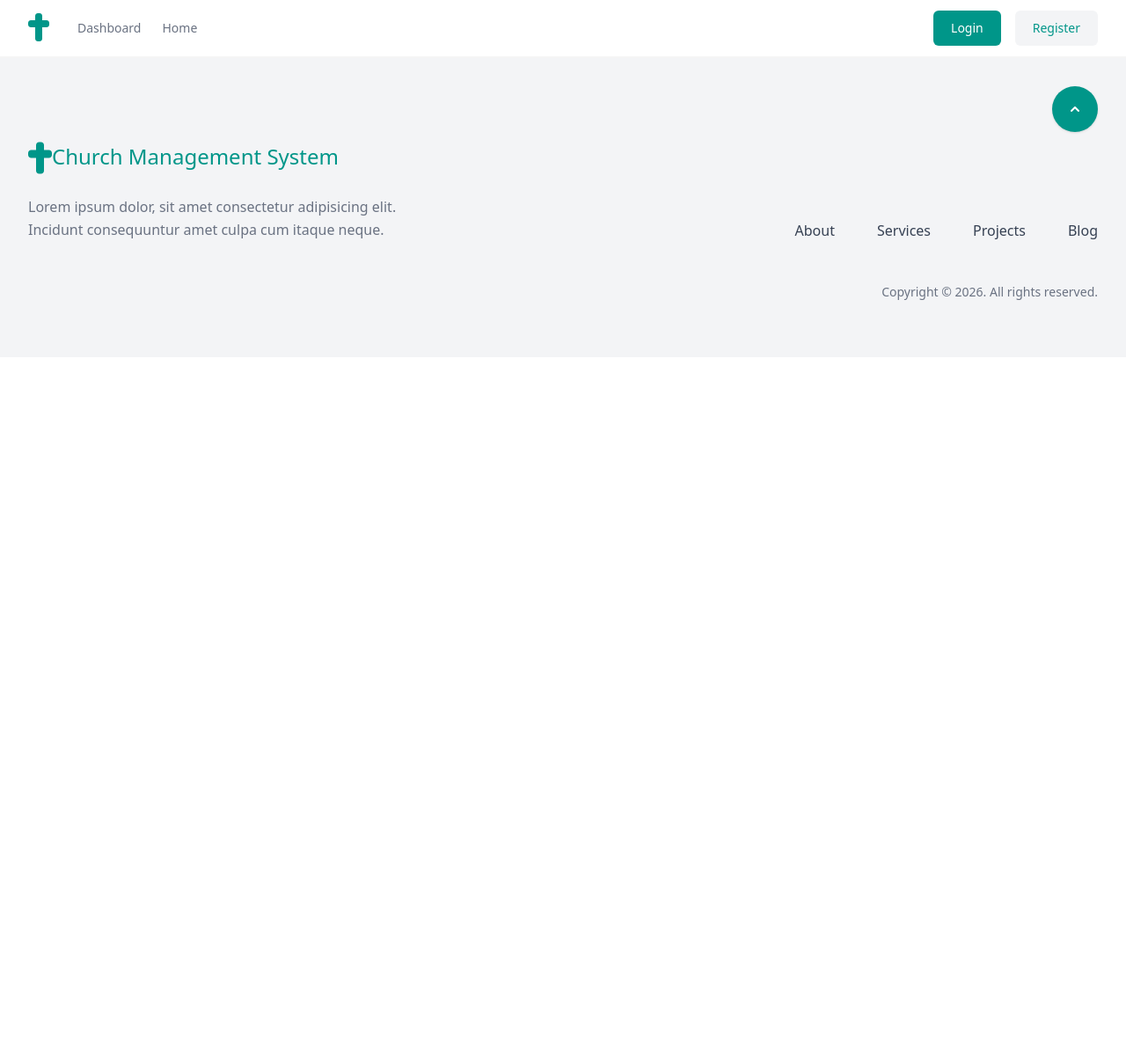
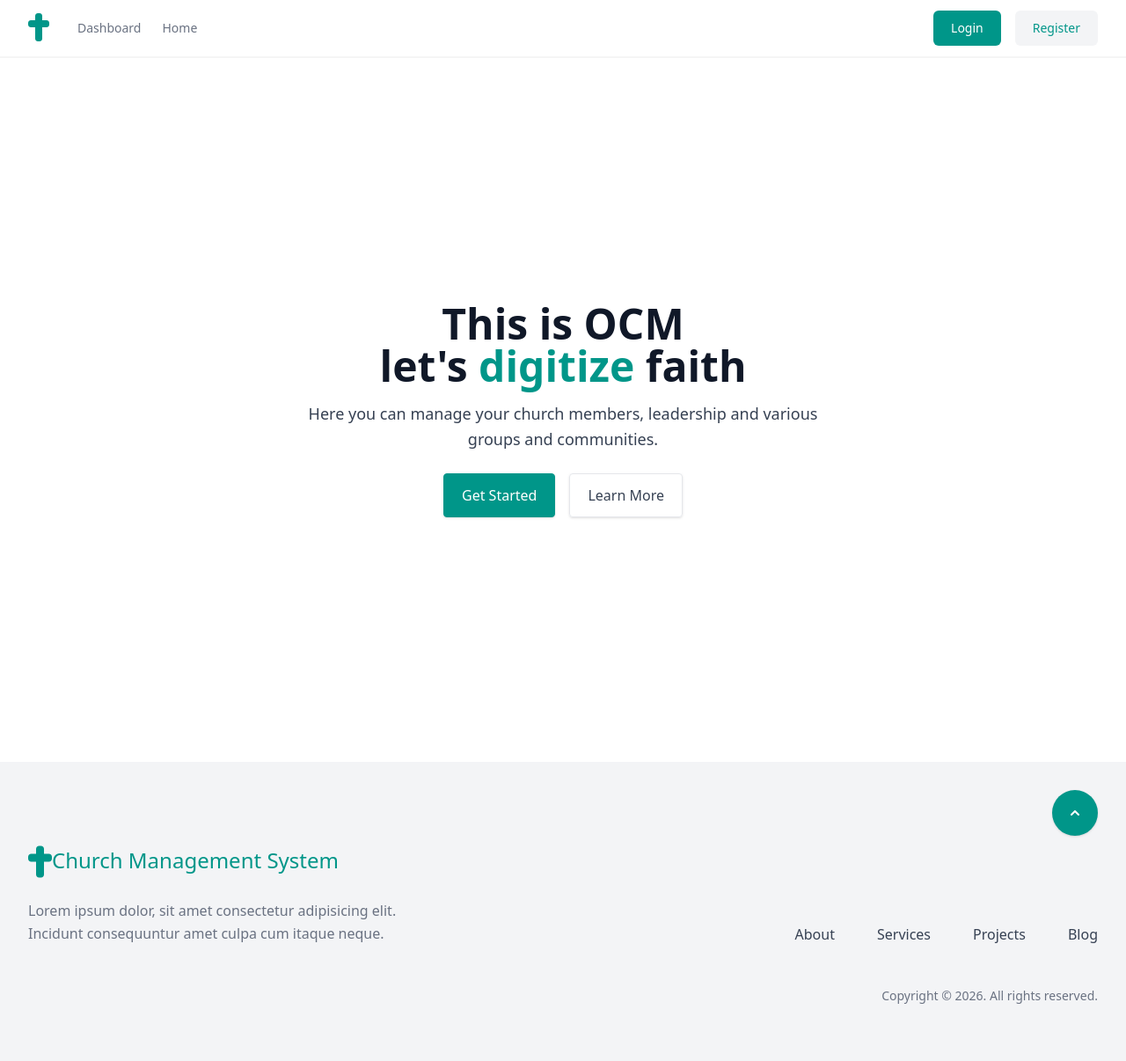
Before and after one commit to kibetnathan/O-Concord, a Django app: template backend/mainapp/templates/index.html in a window 1280 px wide. Shown: the whole page at 88% size. Before the commit the page ends 341 px from the top, so only its background shows below. Run offline with Django 5.2, Linux system fonts and the light colour scheme; the template is opened without the code that fills it, so the values that code supplies are empty; parts of the project's set-up code (start-up, migrations or seed data) failed here and were passed over; some libraries are stand-ins or nearby versions.

Commit message:
make home page

```diff
--- a/backend/mainapp/templates/index.html
+++ b/backend/mainapp/templates/index.html
@@ -1 +1,32 @@
 {% extends "base.html" %}
+{% block content %}
+    {% comment %} This page should have a hero section some about for the specific church
+    and a link to the community channels{% endcomment %}
+
+    {% comment %} Hero section {% endcomment %}
+    <section class="bg-white lg:grid lg:h-screen lg:place-content-center">
+  <div class="mx-auto w-screen max-w-7xl px-4 py-16 sm:px-6 sm:py-24 lg:px-8 lg:py-32">
+    <div class="mx-auto max-w-prose text-center">
+      <h1 class="text-4xl font-bold text-gray-900 sm:text-5xl">
+        This is OCM <br/> let's
+        <strong class="text-teal-600"> digitize </strong>
+        faith
+      </h1>
+
+      <p class="mt-4 text-base text-pretty text-gray-700 sm:text-lg/relaxed">
+        Here you can manage your church members, leadership and various groups and communities.
+      </p>
+
+      <div class="mt-4 flex justify-center gap-4 sm:mt-6">
+        <a class="inline-block rounded border border-teal-600 bg-teal-600 px-5 py-3 font-medium text-white shadow-sm transition-colors hover:bg-indigo-700" href="#">
+          Get Started
+        </a>
+
+        <a class="inline-block rounded border border-gray-200 px-5 py-3 font-medium text-gray-700 shadow-sm transition-colors hover:bg-gray-50 hover:text-gray-900" href="#">
+          Learn More
+        </a>
+      </div>
+    </div>
+  </div>
+</section>
+{% endblock content %}
--- a/backend/theme/static/css/dist/styles.css
+++ b/backend/theme/static/css/dist/styles.css
@@ -11,11 +11,16 @@
     --color-teal-500: oklch(70.4% 0.14 182.503);
     --color-teal-600: oklch(60% 0.118 184.704);
     --color-teal-700: oklch(51.1% 0.096 186.391);
+    --color-indigo-600: oklch(51.1% 0.262 276.966);
+    --color-indigo-700: oklch(45.7% 0.24 277.023);
     --color-gray-50: oklch(98.5% 0.002 247.839);
     --color-gray-100: oklch(96.7% 0.003 264.542);
+    --color-gray-200: oklch(92.8% 0.006 264.531);
     --color-gray-500: oklch(55.1% 0.027 264.364);
     --color-gray-600: oklch(44.6% 0.03 256.802);
     --color-gray-700: oklch(37.3% 0.034 259.733);
+    --color-gray-800: oklch(27.8% 0.033 256.848);
+    --color-gray-900: oklch(21% 0.034 264.665);
     --color-neutral-100: oklch(97% 0 0);
     --color-black: #000;
     --color-white: #fff;
@@ -24,6 +29,9 @@
     --container-7xl: 80rem;
     --text-sm: 0.875rem;
     --text-sm--line-height: calc(1.25 / 0.875);
+    --text-base: 1rem;
+    --text-base--line-height: calc(1.5 / 1);
+    --text-lg: 1.125rem;
     --text-xl: 1.25rem;
     --text-xl--line-height: calc(1.75 / 1.25);
     --text-2xl: 1.5rem;
@@ -35,6 +43,7 @@
     --text-6xl: 3.75rem;
     --text-6xl--line-height: 1;
     --font-weight-medium: 500;
+    --font-weight-bold: 700;
     --tracking-normal: 0em;
     --leading-normal: 1.5;
     --leading-relaxed: 1.625;
@@ -242,6 +251,9 @@
   .mx-auto {
     margin-inline: auto;
   }
+  .mt-4 {
+    margin-top: calc(var(--spacing) * 4);
+  }
   .mt-6 {
     margin-top: calc(var(--spacing) * 6);
   }
@@ -273,11 +285,17 @@
   .h-screen {
     height: 100vh;
   }
+  .w-screen {
+    width: 100vw;
+  }
   .max-w-7xl {
     max-width: var(--container-7xl);
   }
   .max-w-md {
     max-width: var(--container-md);
+  }
+  .max-w-prose {
+    max-width: 65ch;
   }
   .flex-1 {
     flex: 1;
@@ -302,6 +320,9 @@
   }
   .gap-8 {
     gap: calc(var(--spacing) * 8);
+  }
+  .rounded {
+    border-radius: 0.25rem;
   }
   .rounded-full {
     border-radius: calc(infinity * 1px);
@@ -328,6 +349,15 @@
     border-bottom-style: var(--tw-border-style);
     border-bottom-width: 2px;
   }
+  .border-gray-200 {
+    border-color: var(--color-gray-200);
+  }
+  .border-indigo-600 {
+    border-color: var(--color-indigo-600);
+  }
+  .border-teal-600 {
+    border-color: var(--color-teal-600);
+  }
   .border-b-neutral-100 {
     border-bottom-color: var(--color-neutral-100);
   }
@@ -336,6 +366,9 @@
   }
   .bg-gray-100 {
     background-color: var(--color-gray-100);
+  }
+  .bg-indigo-600 {
+    background-color: var(--color-indigo-600);
   }
   .bg-teal-600 {
     background-color: var(--color-teal-600);
@@ -357,6 +390,9 @@
   }
   .py-2\.5 {
     padding-block: calc(var(--spacing) * 2.5);
+  }
+  .py-3 {
+    padding-block: calc(var(--spacing) * 3);
   }
   .py-16 {
     padding-block: calc(var(--spacing) * 16);
@@ -391,6 +427,10 @@
     font-size: var(--text-6xl) !important;
     line-height: var(--tw-leading, var(--text-6xl--line-height)) !important;
   }
+  .text-base {
+    font-size: var(--text-base);
+    line-height: var(--tw-leading, var(--text-base--line-height));
+  }
   .text-sm {
     font-size: var(--text-sm);
     line-height: var(--tw-leading, var(--text-sm--line-height));
@@ -407,6 +447,10 @@
     --tw-leading: var(--leading-relaxed);
     line-height: var(--leading-relaxed);
   }
+  .font-bold {
+    --tw-font-weight: var(--font-weight-bold);
+    font-weight: var(--font-weight-bold);
+  }
   .font-medium {
     --tw-font-weight: var(--font-weight-medium);
     font-weight: var(--font-weight-medium);
@@ -414,6 +458,9 @@
   .tracking-normal {
     --tw-tracking: var(--tracking-normal);
     letter-spacing: var(--tracking-normal);
+  }
+  .text-pretty {
+    text-wrap: pretty;
   }
   .text-black {
     color: var(--color-black);
@@ -426,6 +473,12 @@
   }
   .text-gray-700 {
     color: var(--color-gray-700);
+  }
+  .text-gray-900 {
+    color: var(--color-gray-900);
+  }
+  .text-indigo-600 {
+    color: var(--color-indigo-600);
   }
   .text-teal-600 {
     color: var(--color-teal-600);
@@ -441,6 +494,25 @@
     transition-property: color, background-color, border-color, outline-color, text-decoration-color, fill, stroke, --tw-gradient-from, --tw-gradient-via, --tw-gradient-to, opacity, box-shadow, transform, translate, scale, rotate, filter, -webkit-backdrop-filter, backdrop-filter, display, content-visibility, overlay, pointer-events;
     transition-timing-function: var(--tw-ease, var(--default-transition-timing-function));
     transition-duration: var(--tw-duration, var(--default-transition-duration));
+  }
+  .transition-colors {
+    transition-property: color, background-color, border-color, outline-color, text-decoration-color, fill, stroke, --tw-gradient-from, --tw-gradient-via, --tw-gradient-to;
+    transition-timing-function: var(--tw-ease, var(--default-transition-timing-function));
+    transition-duration: var(--tw-duration, var(--default-transition-duration));
+  }
+  .hover\:bg-gray-50 {
+    &:hover {
+      @media (hover: hover) {
+        background-color: var(--color-gray-50);
+      }
+    }
+  }
+  .hover\:bg-indigo-700 {
+    &:hover {
+      @media (hover: hover) {
+        background-color: var(--color-indigo-700);
+      }
+    }
   }
   .hover\:bg-teal-500 {
     &:hover {
@@ -486,6 +558,13 @@
       }
     }
   }
+  .hover\:text-gray-900 {
+    &:hover {
+      @media (hover: hover) {
+        color: var(--color-gray-900);
+      }
+    }
+  }
   .hover\:text-teal-600\/75 {
     &:hover {
       @media (hover: hover) {
@@ -504,6 +583,11 @@
   .sm\:top-6 {
     @media (width >= 40rem) {
       top: calc(var(--spacing) * 6);
+    }
+  }
+  .sm\:mt-6 {
+    @media (width >= 40rem) {
+      margin-top: calc(var(--spacing) * 6);
     }
   }
   .sm\:block {
@@ -529,6 +613,23 @@
   .sm\:px-6 {
     @media (width >= 40rem) {
       padding-inline: calc(var(--spacing) * 6);
+    }
+  }
+  .sm\:py-24 {
+    @media (width >= 40rem) {
+      padding-block: calc(var(--spacing) * 24);
+    }
+  }
+  .sm\:text-5xl {
+    @media (width >= 40rem) {
+      font-size: var(--text-5xl);
+      line-height: var(--tw-leading, var(--text-5xl--line-height));
+    }
+  }
+  .sm\:text-lg\/relaxed {
+    @media (width >= 40rem) {
+      font-size: var(--text-lg);
+      line-height: var(--leading-relaxed);
     }
   }
   .md\:block {
@@ -571,6 +672,21 @@
       display: flex;
     }
   }
+  .lg\:grid {
+    @media (width >= 64rem) {
+      display: grid;
+    }
+  }
+  .lg\:h-screen {
+    @media (width >= 64rem) {
+      height: 100vh;
+    }
+  }
+  .lg\:place-content-center {
+    @media (width >= 64rem) {
+      place-content: center;
+    }
+  }
   .lg\:items-end {
     @media (width >= 64rem) {
       align-items: flex-end;
@@ -606,6 +722,11 @@
       padding-inline: calc(var(--spacing) * 8);
     }
   }
+  .lg\:py-32 {
+    @media (width >= 64rem) {
+      padding-block: calc(var(--spacing) * 32);
+    }
+  }
   .lg\:pt-24 {
     @media (width >= 64rem) {
       padding-top: calc(var(--spacing) * 24);
@@ -619,6 +740,44 @@
   .lg\:text-right {
     @media (width >= 64rem) {
       text-align: right;
+    }
+  }
+  .dark\:border-gray-700 {
+    @media (prefers-color-scheme: dark) {
+      border-color: var(--color-gray-700);
+    }
+  }
+  .dark\:bg-gray-900 {
+    @media (prefers-color-scheme: dark) {
+      background-color: var(--color-gray-900);
+    }
+  }
+  .dark\:text-gray-200 {
+    @media (prefers-color-scheme: dark) {
+      color: var(--color-gray-200);
+    }
+  }
+  .dark\:text-white {
+    @media (prefers-color-scheme: dark) {
+      color: var(--color-white);
+    }
+  }
+  .dark\:hover\:bg-gray-800 {
+    @media (prefers-color-scheme: dark) {
+      &:hover {
+        @media (hover: hover) {
+          background-color: var(--color-gray-800);
+        }
+      }
+    }
+  }
+  .dark\:hover\:text-white {
+    @media (prefers-color-scheme: dark) {
+      &:hover {
+        @media (hover: hover) {
+          color: var(--color-white);
+        }
+      }
     }
   }
 }
```
